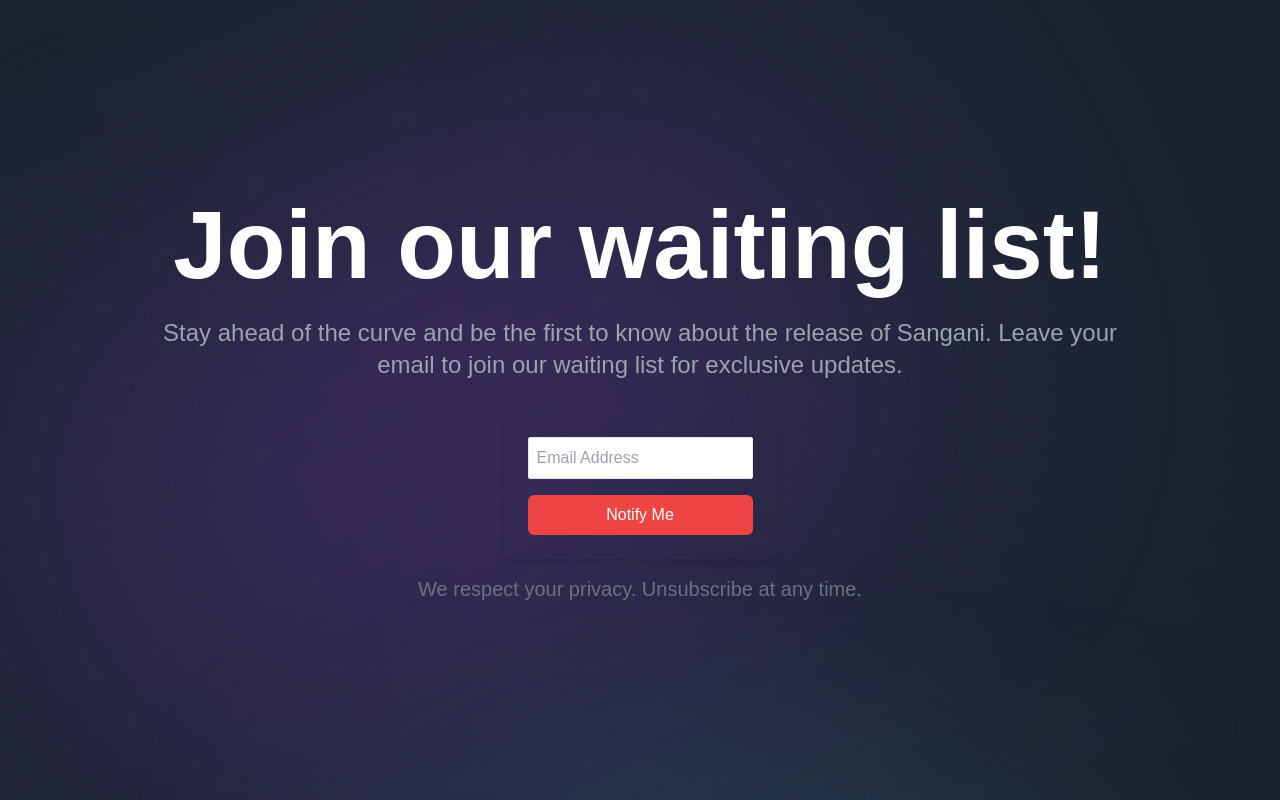
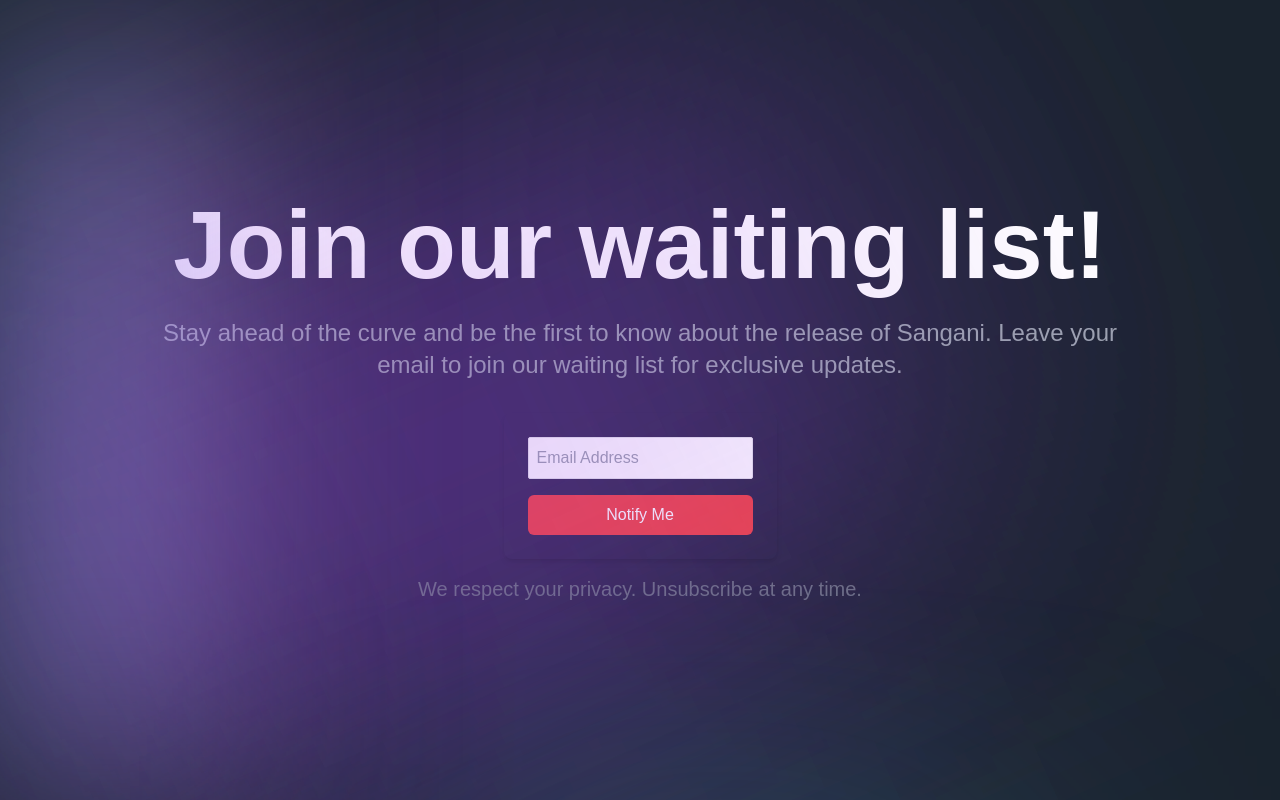
Before and after one commit to tinotendanyashanu/Sanganai, a Next.js app: page /join in a window 1280 px wide. Shown: the top 800 px of the page. Built offline with nearby package versions, Linux system fonts and the light colour scheme; a web font is replaced by a local one.

Commit message:
gradiants

```diff
--- a/components/joinus.jsx
+++ b/components/joinus.jsx
@@ -55,7 +55,7 @@
         onChange={handleEmailChange}
         className="w-full p-2 border rounded-sm focus:outline-none focus:ring focus:border-indigo-600 text-black"
       />
-
+      <div className="absolute w-[10%] inset-9 gradient-01" />
       <button
         type="submit"
         className="w-full bg-red-500 text-white p-2 rounded-md hover:bg-red-600 focus:outline-none focus:ring focus:border-red-700"
@@ -89,6 +89,7 @@
           We respect your privacy. Unsubscribe at any time.
         </p>
       </div>
+      <div className="absolute w-[10%] inset-0 gradient-03" />
     </div>
   );
 };
```
